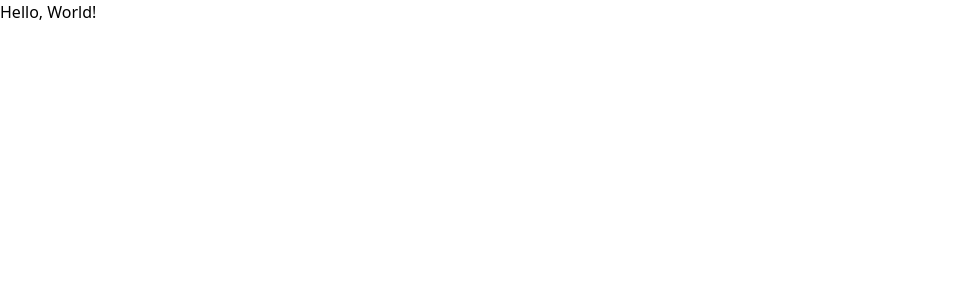
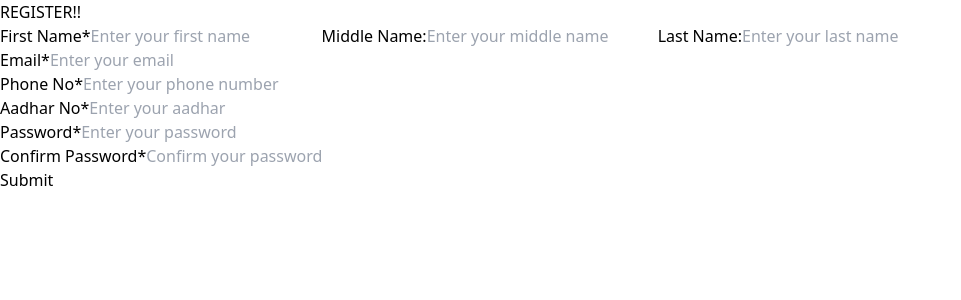
Before and after one commit to hariom-nabira/Kisan, a React (Vite) app in the folder frontend/: page / in a window 1280 px wide. Shown: the top 300 px of the page, without its empty margins (0-961 px from the left). Built offline with nearby package versions, Linux system fonts and the light colour scheme.

Commit message:
Frontend register setup

```diff
--- a/frontend/package.json
+++ b/frontend/package.json
@@ -11,10 +11,12 @@
   },
   "dependencies": {
     "axios": "^1.7.7",
+    "framer-motion": "^11.11.9",
     "react": "^18.3.1",
     "react-dom": "^18.3.1",
     "react-icons": "^5.3.0",
-    "react-router-dom": "^6.27.0"
+    "react-router-dom": "^6.27.0",
+    "react-toastify": "^10.0.6"
   },
   "devDependencies": {
     "@eslint/js": "^9.11.1",
--- a/frontend/src/App.jsx
+++ b/frontend/src/App.jsx
@@ -1,12 +1,12 @@
 import React from "react"
 import Navbar from "./components/header/Navbar"
+import Register from "./components/user/Register"
 
 function App() {
 
   return (
     <div className="app">
-      <Navbar />
-      <h1 className="text-red-800 font-extrabold text-center text-9xl">Hello, World!</h1>
+      <Register />
     </div>
   )
 }
--- /dev/null
+++ b/frontend/src/components/user/Register.jsx
@@ -0,0 +1,165 @@
+import React, { useCallback, useState } from 'react';
+import { toast, ToastContainer } from 'react-toastify';
+import api from '../../utils/api';
+import 'react-toastify/dist/ReactToastify.css';
+
+const Register = () => {
+    const [formData, setFormData] = useState({
+        firstName: '',
+        middleName: '',
+        lastName: '',
+        email: '',
+        phoneNo: '',
+        aadharNo: '',
+        password: '',
+        confirmPassword: ''
+    });
+
+    const handleChange = useCallback((e) => {
+        const { name, value } = e.target;
+
+        if (name === 'phoneNo' && (value.length > 10 || !/^\d*$/.test(value))) {
+            return ;
+        }
+
+        if(name==='aadharNo' && (value.length>12)) {
+            return ;
+        }
+
+        setFormData((prevData) => ({ ...prevData, [name]: value }));
+    }, []);
+
+    const isValidEmail = (email) => {
+        const emailRegex = /^[^\s@]+@[^\s@]+\.[^\s@]+$/;
+        return emailRegex.test(email);
+    };
+
+    const validateForm = () => {
+        const { firstName, email, phoneNo, aadharNo, password, confirmPassword } = formData;
+        if (!firstName || !email || !phoneNo || !aadharNo || !password || !confirmPassword) {
+            toast.error("Please fill in all required fields.");
+            return false;
+        }
+        if (!isValidEmail(email)) {
+            toast.error("Please enter a valid email address.");
+            return false;
+        }
+        if (phoneNo.length !== 10) {
+            toast.error("Phone number must be 10 digits long.");
+            return false;
+        }
+        if (aadharNo.length !== 12) {
+            toast.error("Aadhar number must be 12 digits long.");
+            return false;
+        }
+        if (password !== confirmPassword) {
+            toast.error("Passwords do not match.");
+            return false;
+        }
+        return true;
+    }
+
+    const handleSubmit = async (e) => {
+        e.preventDefault();
+        if(validateForm()) {
+            try {
+                const response = await axios.post('/api/register', formData);
+                if(response.ok) {
+                    toast.success("Registration successful!");
+                    setFormData({
+                        firstName: '',
+                        middleName: '',
+                        lastName: '',
+                        email: '',
+                        phoneNo: '',
+                        aadharNo: '',
+                        password: '',
+                        confirmPassword: ''
+                    });
+                    // navigate('/login');
+                } else {
+                    const errorData = await response.json();
+                    toast.error(errorData.msg || 'An error occurred. Please try again.');
+                }
+            } catch(error) {
+                toast.error('Server Error. Please try again later.');
+            }
+        }
+    };
+
+    return (
+        <section className='form-container'>
+            <div>
+                <h1>REGISTER!!</h1>
+            </div>
+            <div className="form">
+                <form onSubmit={handleSubmit}>
+                    <div className="name">
+                        <label htmlFor='firstName'>
+                            First Name<span className="text-red-500">*</span>
+                            <input type="text" name="firstName" placeholder="Enter your first name"
+                            value={formData.firstName} onChange={handleChange} />
+                        </label>
+                        <label htmlFor='middleName'>
+                            Middle Name:
+                            <input type="text" name="middleName" placeholder="Enter your middle name"
+                            value={formData.middleName} onChange={handleChange} />
+                        </label>
+                        <label htmlFor='lastName'>
+                            Last Name:
+                            <input type="text" name="lastName" placeholder="Enter your last name"
+                            value={formData.lastName} onChange={handleChange} />
+                        </label>
+                    </div>
+
+                    <div className="email">
+                        <label htmlFor='email'>
+                            Email<span className="text-red-500">*</span>
+                            <input type="email" name="email" placeholder="Enter your email"
+                            value={formData.email} onChange={handleChange} />
+                        </label>
+                    </div>
+
+                    <div className="phoneNo">
+                        <label htmlFor='phoneNo'>
+                            Phone No<span className="text-red-500">*</span>
+                            <input type="tel" name="phoneNo" placeholder="Enter your phone number"
+                            value={formData.phoneNo} onChange={handleChange} />
+                        </label>
+                    </div>
+
+                    <div className="aadharNo">
+                        <label htmlFor='aadharNo'>
+                            Aadhar No<span className="text-red-500">*</span>
+                            <input type="text" name="aadharNo" placeholder="Enter your aadhar"
+                            value={formData.aadharNo} onChange={handleChange} />
+                        </label>
+                    </div>
+
+                    <div className="password">
+                        <label htmlFor='password'>
+                            Password<span className="text-red-500">*</span>
+                            <input type="password" name="password" placeholder="Enter your password"
+                            value={formData.password} onChange={handleChange} />
+                        </label>
+                    </div>
+
+                    <div className="confirmPassword">
+                        <label htmlFor='confirmPassword'>
+                            Confirm Password<span className="text-red-500">*</span>
+                            <input type="password" name="confirmPassword" placeholder="Confirm your password"
+                            value={formData.confirmPassword} onChange={handleChange} />
+                        </label>
+                    </div>
+
+                    <div className="submitBtn">
+                        <button type="submit">Submit</button>
+                    </div>
+                </form>
+            </div>
+            <ToastContainer />
+        </section>
+    )
+}
+
+export default Register;
--- /dev/null
+++ b/frontend/src/utils/api.js
@@ -0,0 +1,11 @@
+import axios from 'axios';
+
+const api = axios.create({
+    baseURL: process.env.BASE_URL ,
+    timeout: 60000,
+    headers: {
+        'Content-Type': 'application/json',
+    }
+})
+
+export default api;
```
Also changed, not shown: frontend/src/components/user/Login.jsx (added, +9 -0 lines), 1 other file (tests, documents, lock files or other folders).
